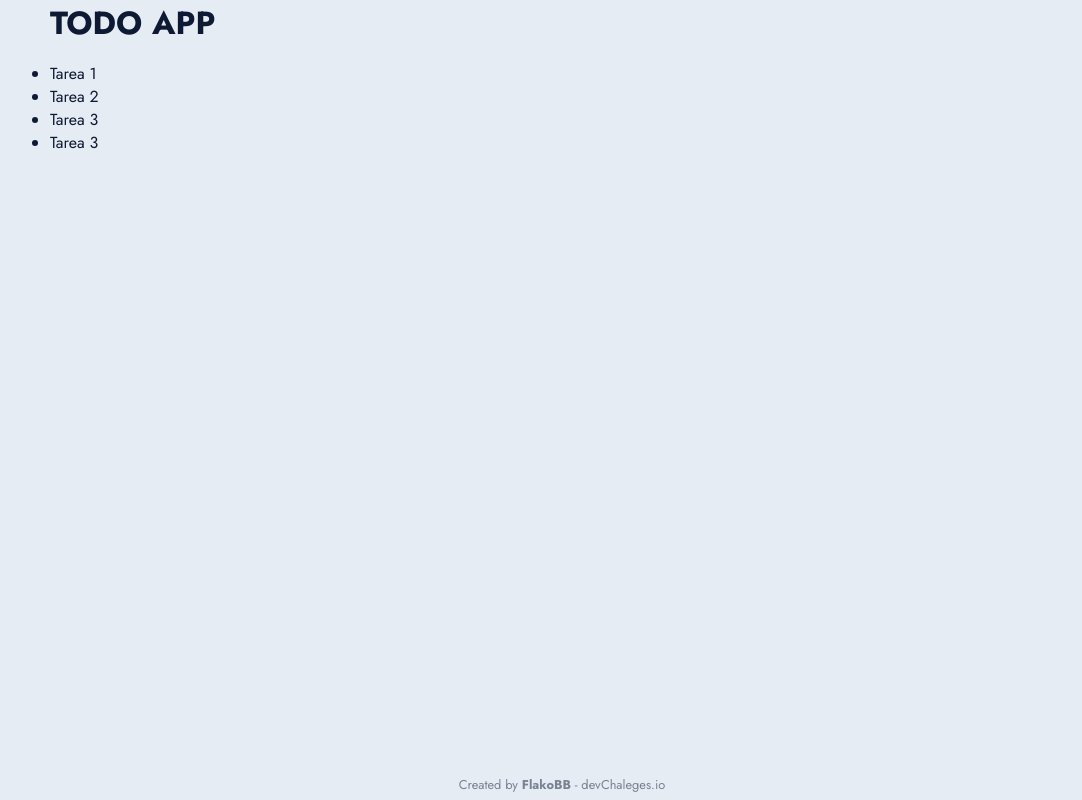
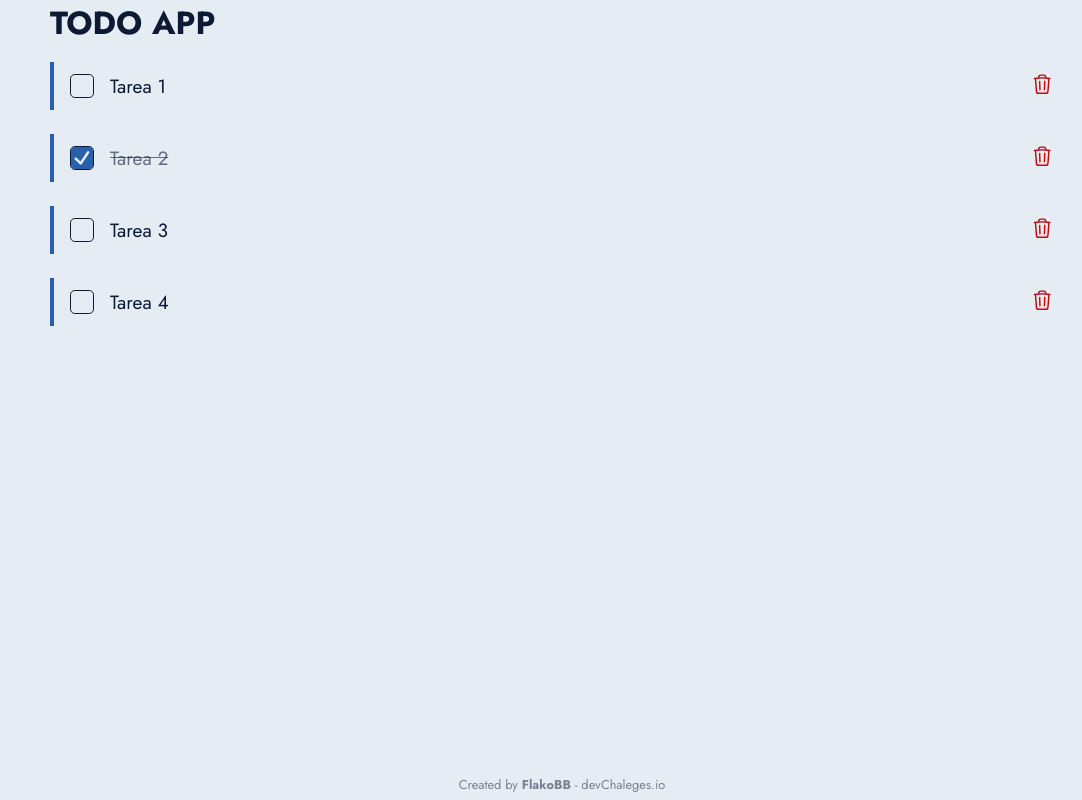
Before and after one commit to FlakoBB/todo-app, a Next.js app: page / in a window 1280 px wide. Shown: the whole page, without its empty margins (78-1160 px from the left). Built offline with nearby package versions, Linux system fonts and the light colour scheme.

Commit message:
Task Item styled

```diff
--- a/src/components/ListContainer.jsx
+++ b/src/components/ListContainer.jsx
@@ -1,4 +1,5 @@
 import styles from '@styles/listContainer.module.scss'
+import Task from './Task'
 
 const ListContainer = () => {
   const tasks = [
@@ -8,23 +9,23 @@ const ListContainer = () => {
     },
     {
       title: 'Tarea 2',
-      isCompleted: false
+      isCompleted: true
     },
     {
       title: 'Tarea 3',
       isCompleted: false
     },
     {
-      title: 'Tarea 3',
+      title: 'Tarea 4',
       isCompleted: false
     }
   ]
 
   return (
     <section className={styles.container}>
-      <ul>
+      <ul className={styles.list}>
         {
-          tasks.map((task, index) => <li key={index}>{task.title}</li>)
+          tasks.map((task, index) => <Task key={index} data={task} id={index} />)
         }
       </ul>
     </section>
--- a/src/components/Task.jsx
+++ b/src/components/Task.jsx
@@ -0,0 +1,39 @@
+'use client'
+
+import styles from '@styles/task.module.scss'
+import { Check, Trash } from '@icons'
+import { useState } from 'react'
+
+const Checkbox = ({ id, state }) => {
+  const [isChecked, setIsChecked] = useState(state)
+
+  const handleCheck = () => {
+    setIsChecked(!isChecked)
+  }
+
+  return (
+    <div onClick={handleCheck} className={styles.checkbox}>
+      <input id={id} type='checkbox' />
+      {
+        isChecked && (
+          <label htmlFor={id} className={styles.checked}>
+            <Check className={styles.icon} />
+          </label>
+        )
+      }
+    </div>
+  )
+}
+// ToDo: sinchronize state (isCompleted and isChecked)
+const Task = ({ data, id }) => {
+  return (
+    <li className={styles.item}>
+      <Checkbox id={id} state={data.isCompleted} />
+      <label htmlFor={id} className={`${styles.title} ${data.isCompleted && styles.completed}`}>{data.title}</label>
+      <button className={styles.deleteButton}>
+        <Trash className={styles.icon} />
+      </button>
+    </li>
+  )
+}
+export default Task
--- a/src/components/icons/icons.jsx
+++ b/src/components/icons/icons.jsx
@@ -1,23 +1,23 @@
 export const Check = ({ className }) => {
   return (
-    <svg className={className} xmlns='http://www.w3.org/2000/svg' fill='none' viewBox='0 0 24 24' stroke-width='1.5' stroke='currentColor' class='w-6 h-6'>
-      <path stroke-linecap='round' stroke-linejoin='round' d='M4.5 12.75l6 6 9-13.5' />
+    <svg className={className} xmlns='http://www.w3.org/2000/svg' fill='none' viewBox='0 0 24 24' strokeWidth='1.5' stroke='currentColor'>
+      <path strokeLinecap='round' strokeLinejoin='round' d='M4.5 12.75l6 6 9-13.5' />
     </svg>
   )
 }
 
 export const Plus = ({ className }) => {
   return (
-    <svg className={className} xmlns='http://www.w3.org/2000/svg' fill='none' viewBox='0 0 24 24' stroke-width='1.5' stroke='currentColor' class='w-6 h-6'>
-      <path stroke-linecap='round' stroke-linejoin='round' d='M12 4.5v15m7.5-7.5h-15' />
+    <svg className={className} xmlns='http://www.w3.org/2000/svg' fill='none' viewBox='0 0 24 24' strokeWidth='1.5' stroke='currentColor'>
+      <path strokeLinecap='round' strokeLinejoin='round' d='M12 4.5v15m7.5-7.5h-15' />
     </svg>
   )
 }
 
 export const Trash = ({ className }) => {
   return (
-    <svg className={className} xmlns='http://www.w3.org/2000/svg' fill='none' viewBox='0 0 24 24' stroke-width='1.5' stroke='currentColor' class='w-6 h-6'>
-      <path stroke-linecap='round' stroke-linejoin='round' d='M14.74 9l-.346 9m-4.788 0L9.26 9m9.968-3.21c.342.052.682.107 1.022.166m-1.022-.165L18.16 19.673a2.25 2.25 0 01-2.244 2.077H8.084a2.25 2.25 0 01-2.244-2.077L4.772 5.79m14.456 0a48.108 48.108 0 00-3.478-.397m-12 .562c.34-.059.68-.114 1.022-.165m0 0a48.11 48.11 0 013.478-.397m7.5 0v-.916c0-1.18-.91-2.164-2.09-2.201a51.964 51.964 0 00-3.32 0c-1.18.037-2.09 1.022-2.09 2.201v.916m7.5 0a48.667 48.667 0 00-7.5 0' />
+    <svg className={className} xmlns='http://www.w3.org/2000/svg' fill='none' viewBox='0 0 24 24' strokeWidth='1.5' stroke='currentColor'>
+      <path strokeLinecap='round' strokeLinejoin='round' d='M14.74 9l-.346 9m-4.788 0L9.26 9m9.968-3.21c.342.052.682.107 1.022.166m-1.022-.165L18.16 19.673a2.25 2.25 0 01-2.244 2.077H8.084a2.25 2.25 0 01-2.244-2.077L4.772 5.79m14.456 0a48.108 48.108 0 00-3.478-.397m-12 .562c.34-.059.68-.114 1.022-.165m0 0a48.11 48.11 0 013.478-.397m7.5 0v-.916c0-1.18-.91-2.164-2.09-2.201a51.964 51.964 0 00-3.32 0c-1.18.037-2.09 1.022-2.09 2.201v.916m7.5 0a48.667 48.667 0 00-7.5 0' />
     </svg>
   )
 }
--- a/src/styles/globals.scss
+++ b/src/styles/globals.scss
@@ -10,13 +10,6 @@ body {
   min-height: 100dvh;
   font-size: 16px;
   background-color: #E6ECF3;
-}
-
-.icon {
-  width: 2rem;
-  height: auto;
-  stroke: green;
-  fill: greenyellow;
 }
 
 @media (max-width: 767px) {
--- a/src/styles/listContainer.module.scss
+++ b/src/styles/listContainer.module.scss
@@ -1,3 +1,11 @@
 .container {
   flex-grow: 1;
+
+  .list {
+    display: flex;
+    flex-direction: column;
+    align-items: stretch;
+    justify-content: flex-start;
+    gap: 1.5rem;
+  }
 }
--- /dev/null
+++ b/src/styles/task.module.scss
@@ -0,0 +1,77 @@
+// ? Checkbox
+.checkbox {
+  width: 1.5rem;
+  height: 1.5rem;
+  border: 1px solid #0E1A33;
+  border-radius: .3rem;
+  overflow: hidden;
+  cursor: pointer;
+
+  input[type='checkbox'] {
+    display: none;
+  }
+
+  .checked {
+    display: flex;
+    align-items: center;
+    justify-content: center;
+    width: 100%;
+    height: 100%;
+    background-color: #2960AB;
+
+    .icon {
+      width: 90%;
+      height: auto;
+      stroke: #E6ECF3;
+      stroke-width: 3px;
+    }
+  }
+}
+
+// ? Task Item
+.item {
+  display: flex;
+  align-items: center;
+  justify-content: space-between;
+  gap: 1rem;
+  list-style: none;
+  min-height: 3rem;
+  padding: .5rem 1rem;
+  border-left: 4px solid #2960AB;
+  border-top-right-radius: .4rem;
+  border-bottom-right-radius: .4rem;
+
+  &:hover {
+    background-color: rgba(#2960AB, .2);
+  }
+
+  .title {
+    flex-grow: 1;
+    font-size: 1.2rem;
+    cursor: pointer;
+
+    &.completed {
+      color: rgba(#0E1A33, .6);
+      text-decoration: line-through;
+    }
+  }
+
+  .deleteButton {
+    width: 2rem;
+    height: 2rem;
+    background: none;
+    border: none;
+    border-radius: .3rem;
+    cursor: pointer;
+
+    &:hover {
+      background-color: rgba(#BF0606, .2);
+    }
+
+    .icon {
+      width: auto;
+      height: 70%;
+      stroke: #BF0606;
+    }
+  }
+}
```
